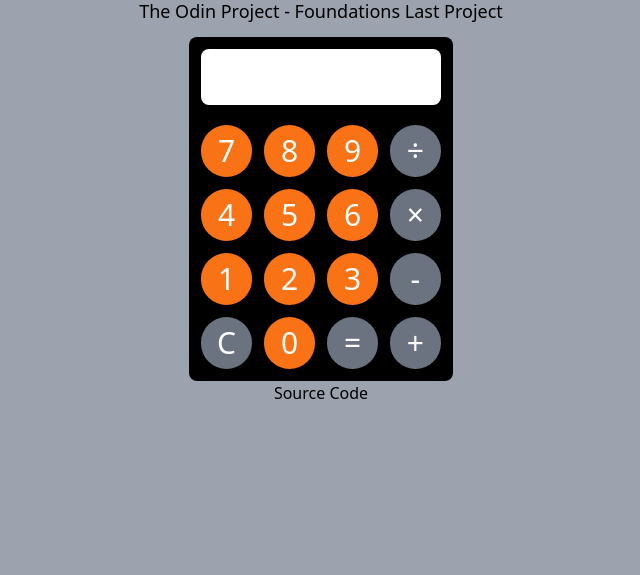
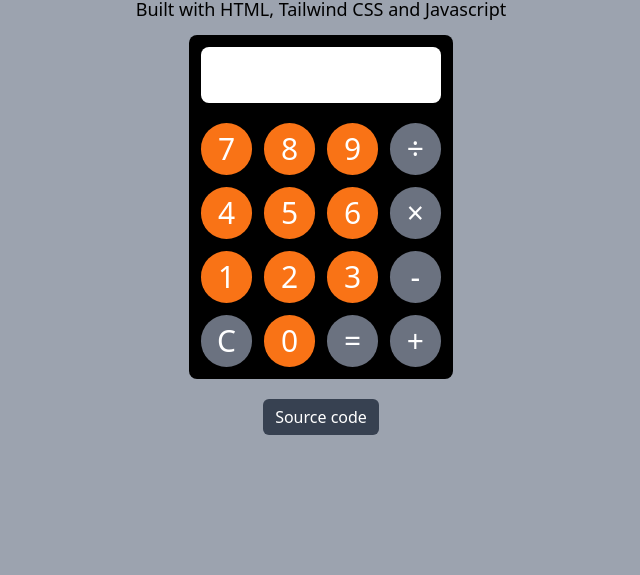
Before and after one commit to HaavGa/odin_project_calculator, a website built with Vite: page index.html in a window 1280 px wide. Shown: the part 225-800 px from the top of the page, without its empty margins (319-959 px from the left). Built offline with nearby package versions, Linux system fonts and the light colour scheme.

Commit message:
Add link to source code

```diff
--- a/index.html
+++ b/index.html
@@ -15,9 +15,10 @@
     class="min-h-screen flex flex-col justify-center items-center bg-gray-400"
   >
     <h1 class="text-4xl font-bold">Calculator</h1>
-    <p class="my-3 text-lg">
-      The Odin Project - Foundations Last Project
-    </p>
+    <div class="my-3 text-lg">
+      <p>The Odin Project - Foundations Last Project</p>
+      <p>Built with HTML, Tailwind CSS and Javascript</p>
+    </div>
     <div id="calculator" class="bg-black text-white p-3 rounded-lg">
       <div
         id="display"
@@ -42,7 +43,11 @@
         <button id="btn-add" class="btn btn-operand">+</button>
       </div>
     </div>
-    <p>Source Code</p>
-    <a href=""></a>
+    <a
+      href="https://github.com/HaavGa/odin_project_calculator"
+      target="_blank"
+      class="mt-5 hover:underline py-1.5 px-3 bg-gray-700 text-white rounded-md"
+      >Source code</a
+    >
   </body>
 </html>
```
